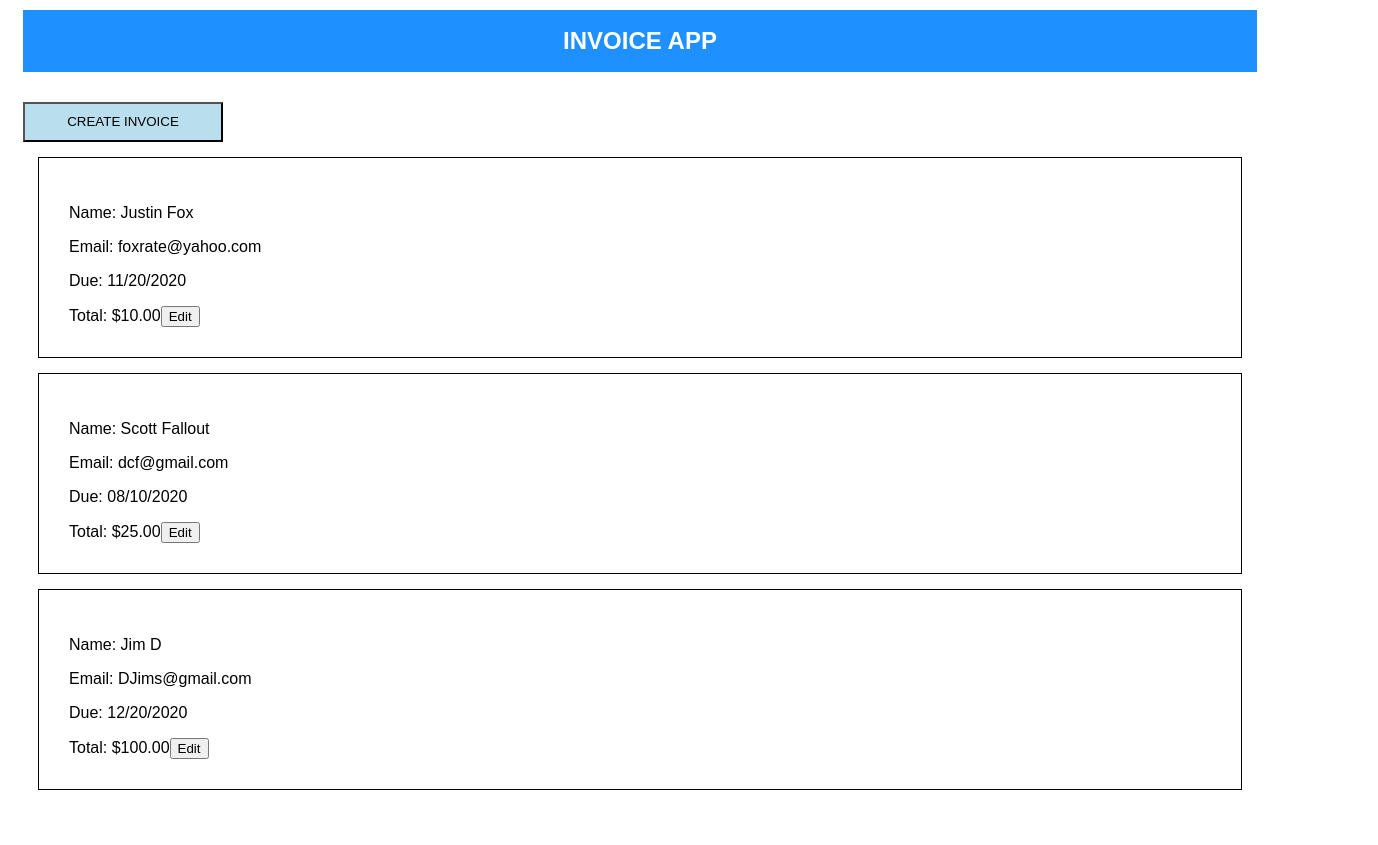
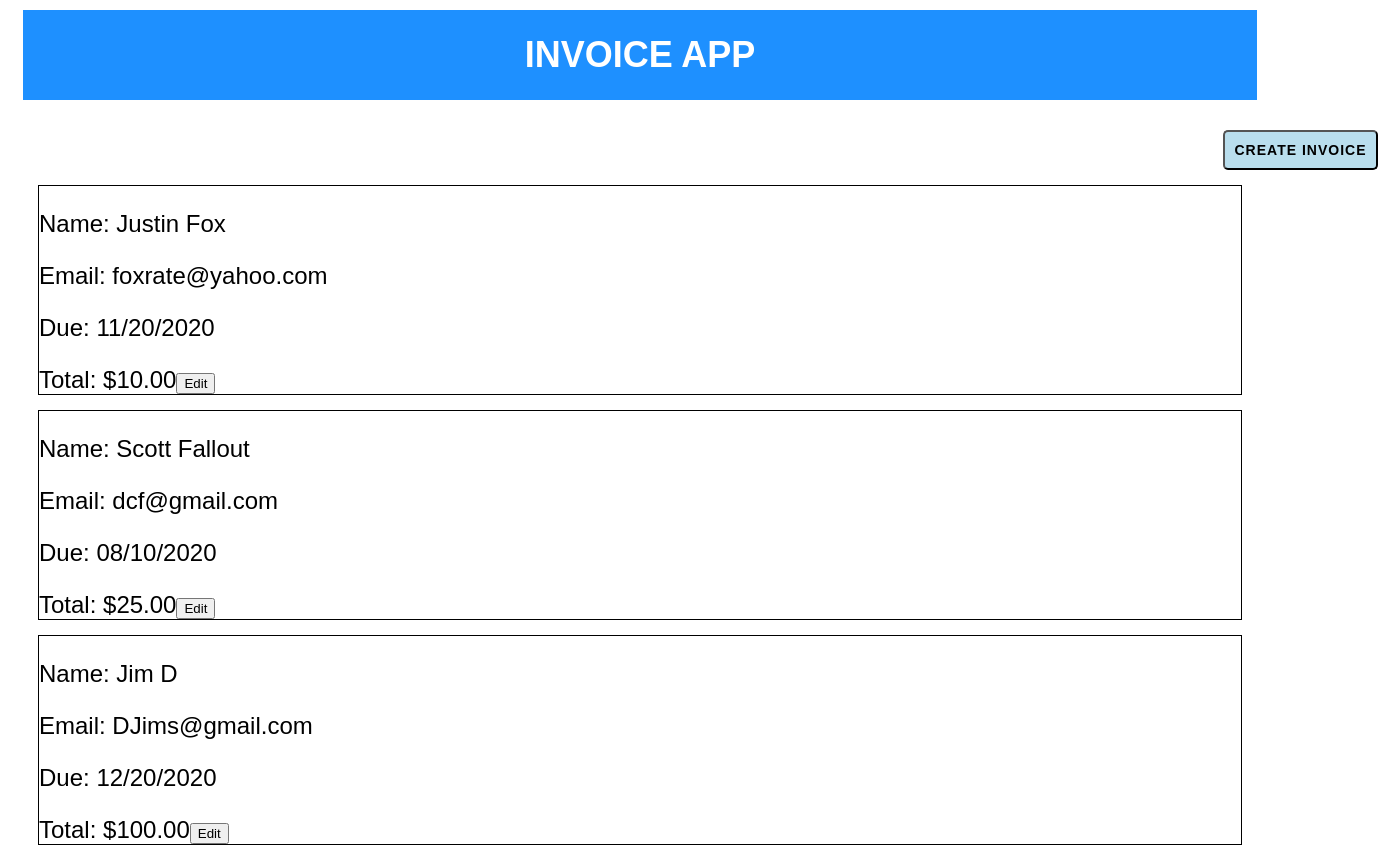
Before and after one commit to bkmorgan3/invoicing, a React (Create React App) app: page / in a window 1280 px wide. Shown: the whole page, 1378 px wide, since content can reach past the window. Before the commit the page ends 820 px from the top, so only its background shows below. Built offline with nearby package versions, Linux system fonts and the light colour scheme.

Commit message:
updates styles

```diff
--- a/src/App.js
+++ b/src/App.js
@@ -7,14 +7,21 @@ const Container = styled.div`
   height: 100vh;
   margin: 10px 15px;
   font-family: sans-serif;
+  font-size: 24px;
 `;
 
 const CreateInvoiceButton = styled.button`
-  width: 200px;
+  width: 155px;
   text-transform: uppercase;
   margin-top: 30px;
   height: 40px;
   background-color: #b9deed;
+  border-radius: 5px;
+  font-weight: bold;
+  font-size: 14px;
+  letter-spacing: 1px;
+  display: inline-block;
+  margin-left: 1200px;
 `;
 
 const pendingInvoices = [
--- a/src/InvoiceItem.js
+++ b/src/InvoiceItem.js
@@ -4,7 +4,7 @@ import styled from 'styled-components';
 const Invoice = styled.div`
   border: 1px solid black;
   margin: 15px;
-  padding: 30px;
+  /* padding: 30px; */
 `;
 
 const EditButton = styled.button`
```
